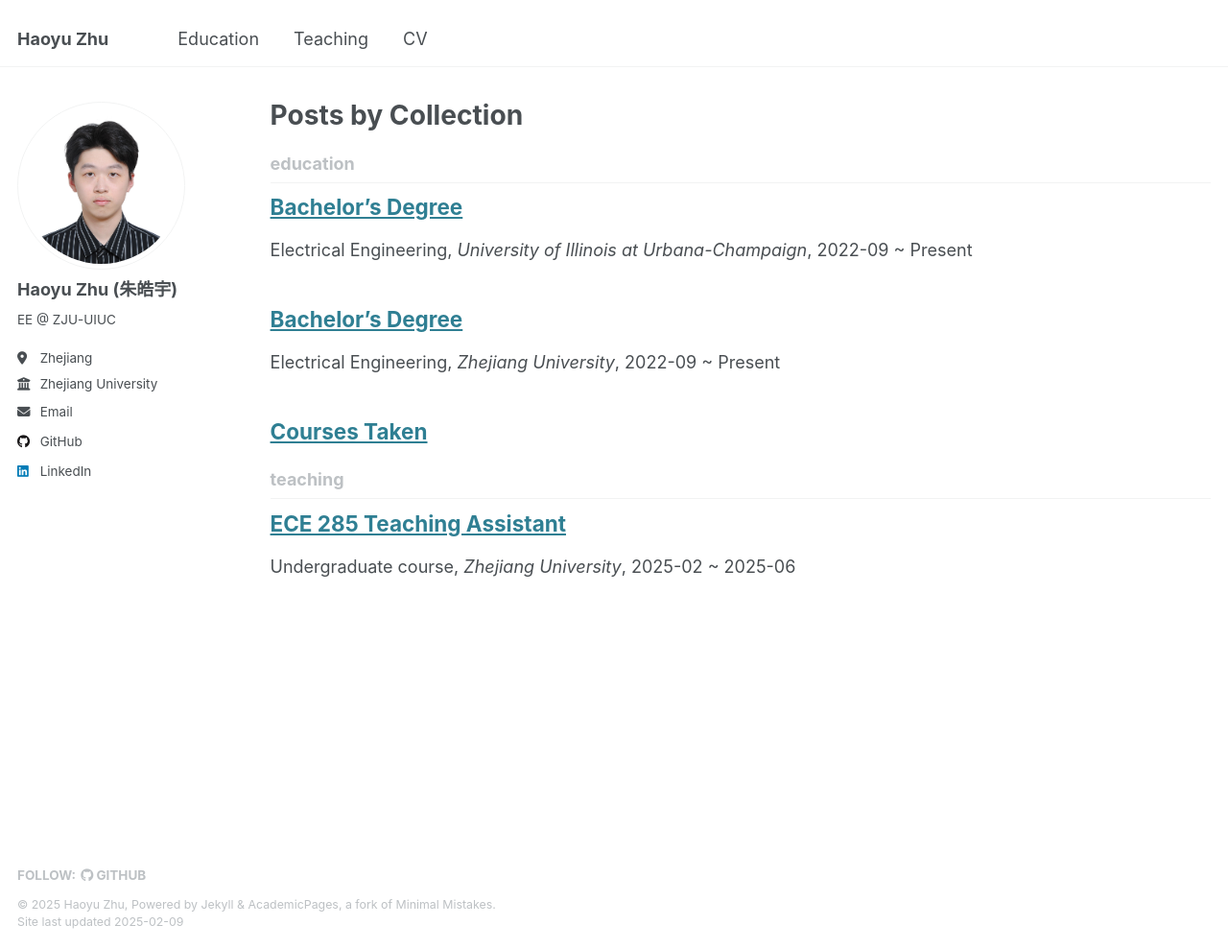
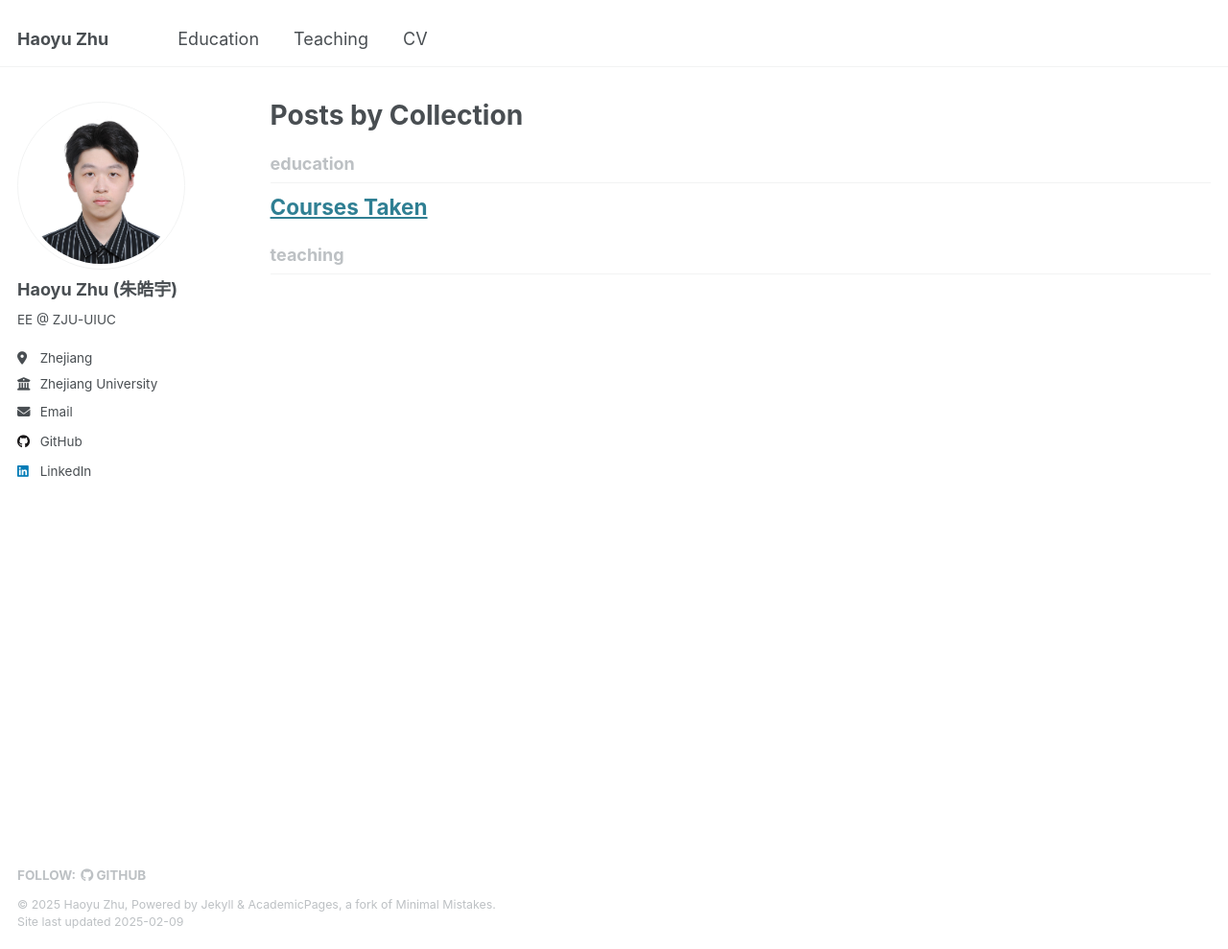
Before and after one commit to geniucker-dev/academic-pages, a Jekyll site: the page built from _pages/collection-archive.html, in a window 1280 px wide and 989 px high. Shown: the whole window at 96% size. Built offline with Jekyll 4.4.1, drawn with Linux system fonts in a browser that asks for light colours; a file with an impossible date is left out; part of the change alters nothing that is shown.

```diff
--- a/_education/bachelor-uiuc.md
+++ b/_education/bachelor-uiuc.md
@@ -6,5 +6,6 @@ type: "Electrical Engineering"
 venue: "University of Illinois at Urbana-Champaign"
 excerpt: ""
 display_date: "2022-09 ~ Present"
+date: 2026-06
 location: "Urbana, IL, USA"
 ---
--- a/_education/bachelor-zju.md
+++ b/_education/bachelor-zju.md
@@ -6,6 +6,7 @@ type: "Electrical Engineering"
 venue: "Zhejiang University"
 excerpt: ""
 display_date: "2022-09 ~ Present"
+date: 2026-06
 location: "Hangzhou, China"
 
 awards:
--- a/_teaching/2025-spring-teaching-assistant.md
+++ b/_teaching/2025-spring-teaching-assistant.md
@@ -5,5 +5,6 @@ type: "Undergraduate course"
 # permalink: /teaching/2014-spring-teaching-1
 venue: "Zhejiang University"
 display_date: 2025-02 ~ 2025-06
+date: 2025-02
 location: "Haining, China"
 ---
```
